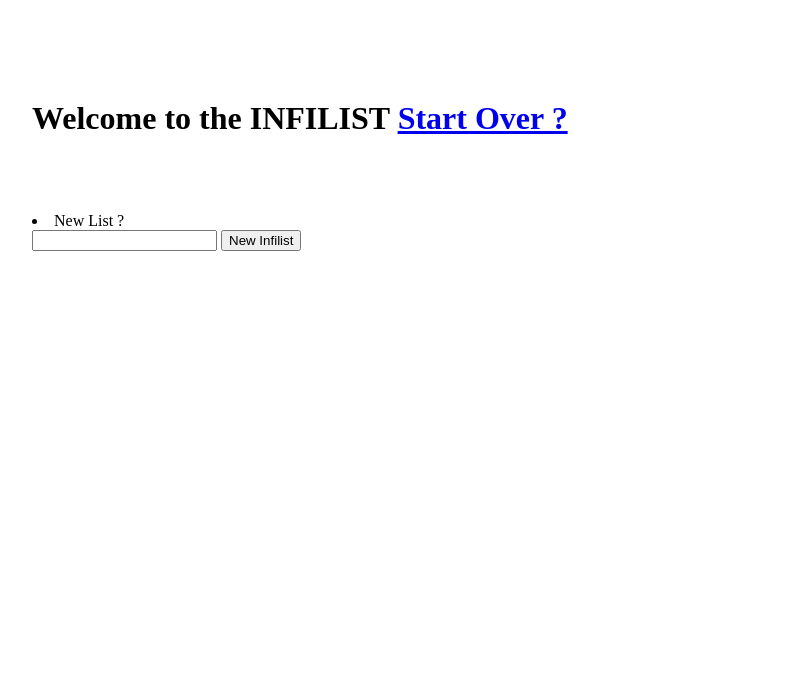
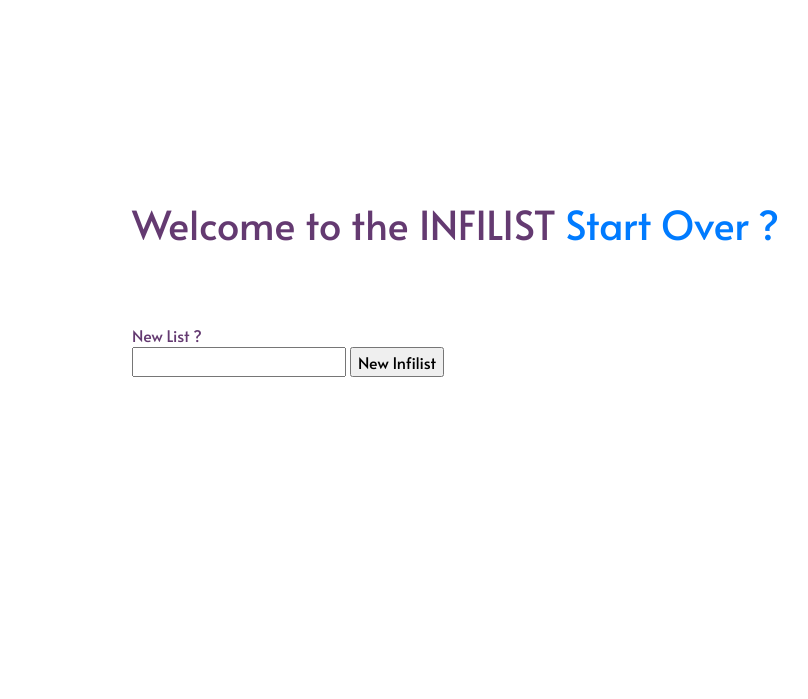
Before and after one commit to sainak/infilist, a Django app: page /tasks/ in a window 1280 px wide. Shown: the top 699 px of the page, without its empty margins (68-876 px from the left). Run offline with Django 3.2, Linux system fonts and the light colour scheme; data that the repository does not hold is empty; some libraries are stand-ins or nearby versions.

Commit message:
added styling

```diff
--- a/templates/tasks.html
+++ b/templates/tasks.html
@@ -1,3 +1,60 @@
+<!DOCTYPE html>
+<html lang="en">
+
+<head>
+  <meta charset="UTF-8">
+  <meta name="viewport" content="width=device-width, initial-scale=1.0">
+  <meta http-equiv="X-UA-Compatible" content="ie=edge">
+  <link href="https://stackpath.bootstrapcdn.com/bootstrap/4.3.1/css/bootstrap.min.css" rel="stylesheet"
+    integrity="sha384-ggOyR0iXCbMQv3Xipma34MD+dH/1fQ784/j6cY/iJTQUOhcWr7x9JvoRxT2MZw1T" crossorigin="anonymous">
+  <link href="https://fonts.googleapis.com/css?family=Alata&amp;display=swap" rel="stylesheet">
+
+  <title>InfiList</title>
+
+  <style>
+    body {
+      background: white;
+      padding: 100px;
+      color: #643A71;
+      font-family: 'Alata', sans-serif;
+
+    }
+
+    h1 {
+      text-shadow: 0 1px 0 white;
+    }
+
+    .list-item-1 {
+      margin: 0;
+      padding: 0;
+      list-style: none;
+    }
+
+    .list-item-1 li {
+      color: #b0dbd9;
+      margin: 5px 0 5px 10px;
+      text-shadow: 0 1px 0 white;
+    }
+
+    .list-item-1 li:before {
+      content: '\25ca';
+      display: inline-block;
+      color: white;
+      padding: 2px;
+      border-radius: .5px;
+      float: left;
+      clear: left;
+      text-shadow: -1px -1px 0 #b0dbd9;
+      margin-left: -10px;
+      padding: 2px 10px 0 0;
+    }
+
+    li {
+      list-style-type: none;
+    }
+  </style>
+</head>
+
 <body style="margin:100px">
 
   <h1 style="margin-bottom:75px">Welcome to the INFILIST <a href="/start_over/">Start Over ?</a> </h1>
@@ -17,3 +74,5 @@
 
 
 </body>
+
+</html>
```
